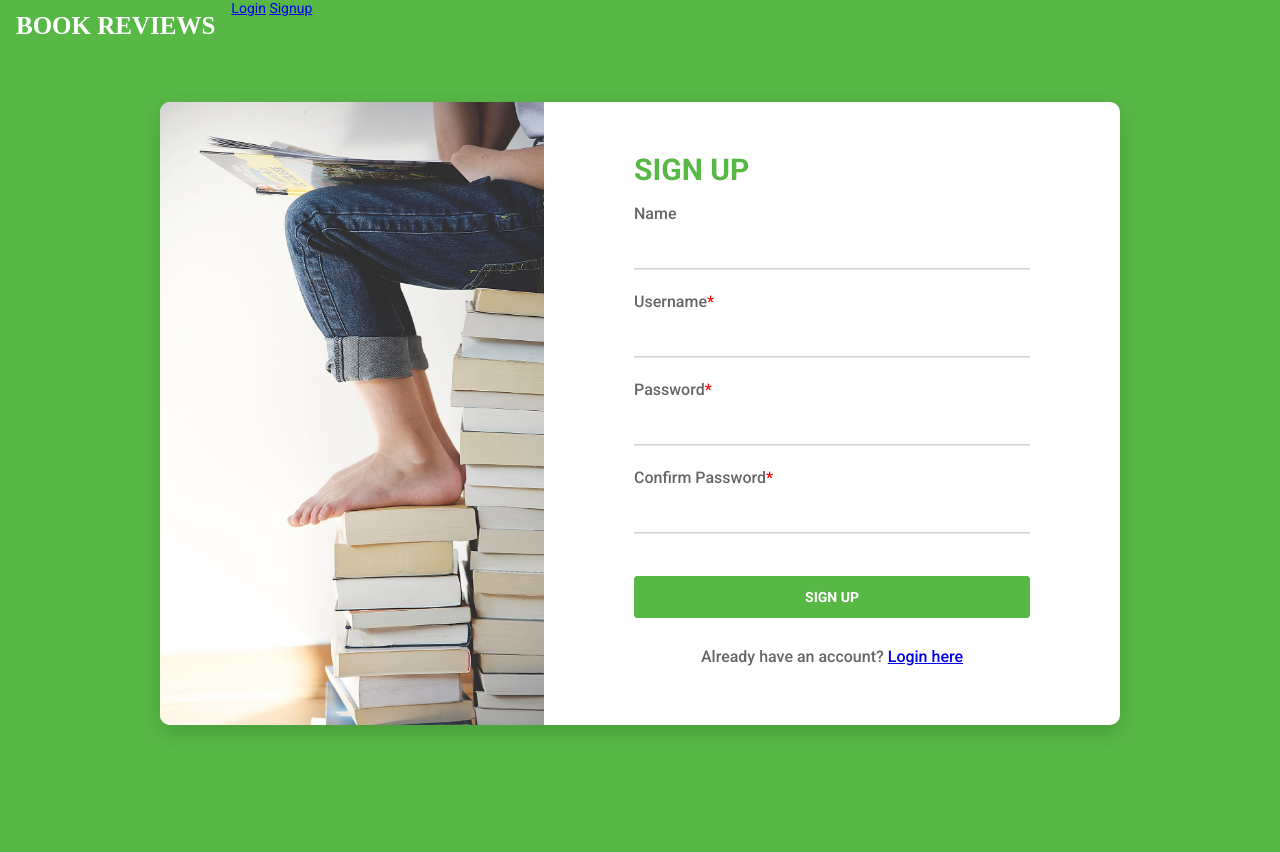
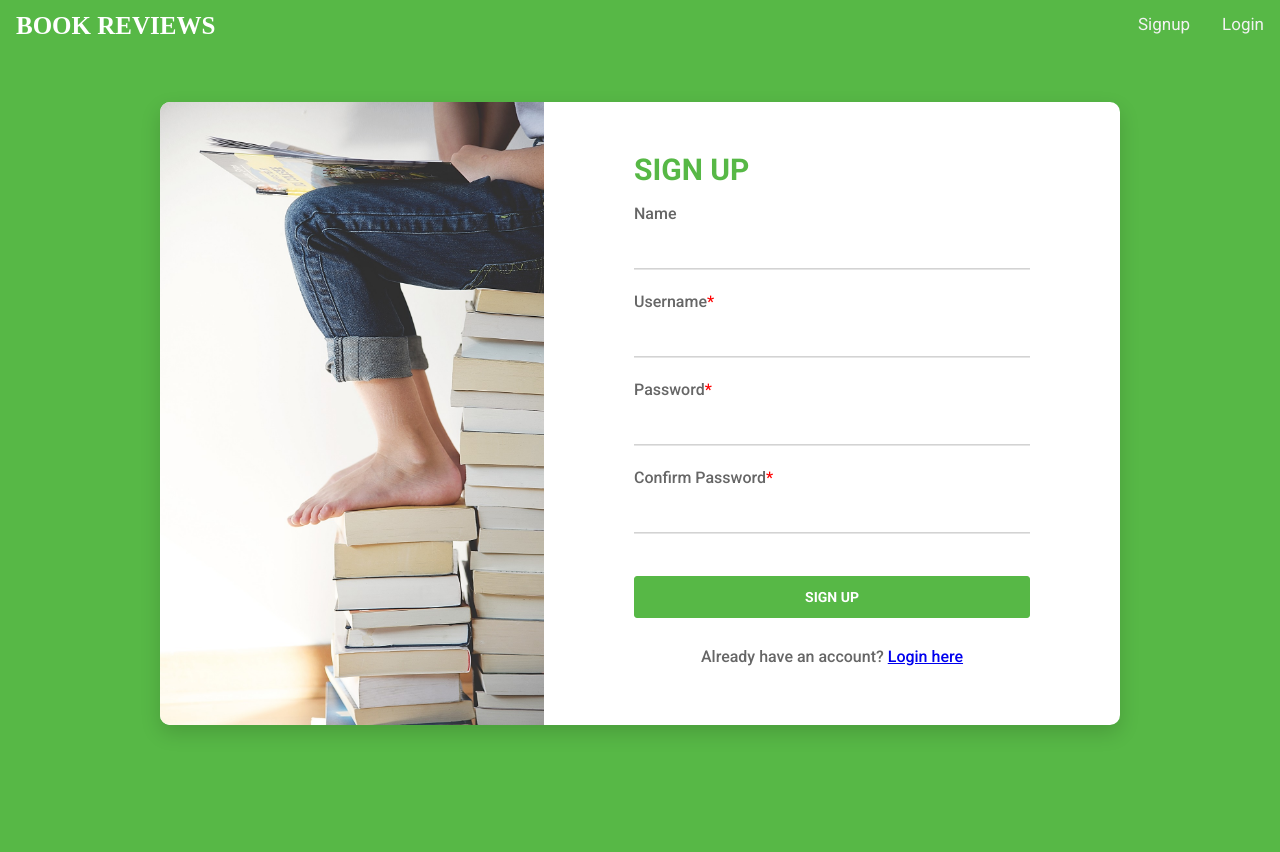
Before and after one commit to Michelle-lele/project1, a Flask app: page /signup in a window 1280 px wide. Run offline with Flask 2, Linux system fonts and the light colour scheme; some libraries are stand-ins or nearby versions.

Commit message:
Minor styling fix

```diff
--- a/templates/index.html
+++ b/templates/index.html
@@ -26,8 +26,8 @@
 <body>
     <div class="topnav">
         <span id="logo"><a href="{{ url_for('index') }}"> Book Reviews</a></span>
+        <span class="menu">
         {% if username %}
-        <span class="menu">
             <a href="{{ url_for('logout') }}">Logout</a>
             <span class="greeting"><h3>Hello, {{ username }}</h3></span>
             {% elif url_for(request.endpoint) == "signup" %}
```
Also changed, not shown: README.md. Lines whose indentation alone changed are shown as unchanged.
